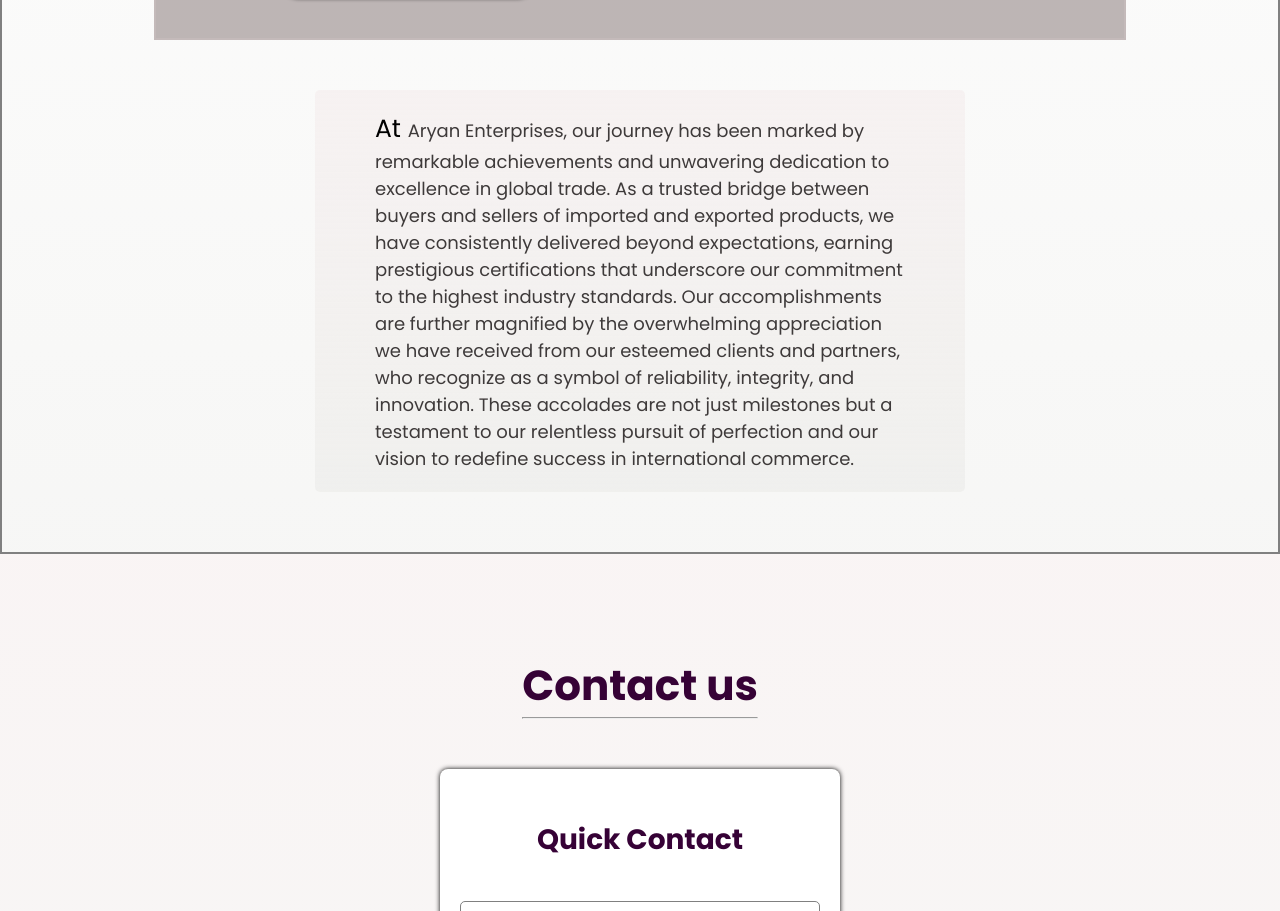
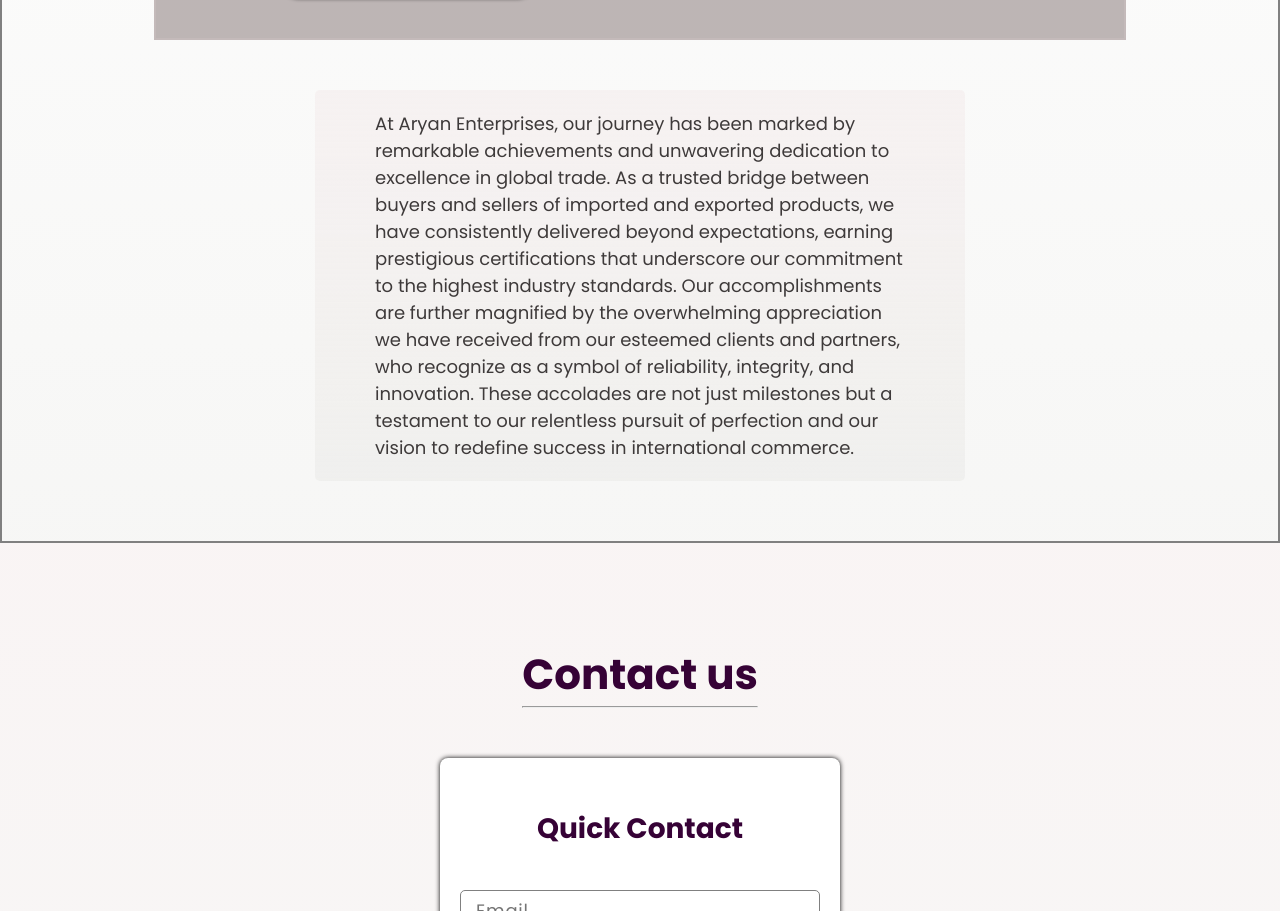
Before and after one commit to AbhiQuodes/Aryan-Enterprises, a React (Create React App) app: page / in a window 1280 px wide. Shown: the part 4126-5037 px from the top of the page. Built offline with nearby package versions, Linux system fonts and the light colour scheme.

Commit message:
35th commit

```diff
--- a/src/components/AchievementContainer.js
+++ b/src/components/AchievementContainer.js
@@ -60,7 +60,7 @@
         data-aos-easing="ease-in-sine"
         className="achievement-text"
       >
-        <span style={{ color: "black", fontSize: "25px" }}>At </span> Aryan
+        <span >At </span> Aryan
         Enterprises, our journey has been marked by remarkable achievements and
         unwavering dedication to excellence in global trade. As a trusted bridge
         between buyers and sellers of imported and exported products, we have
```
